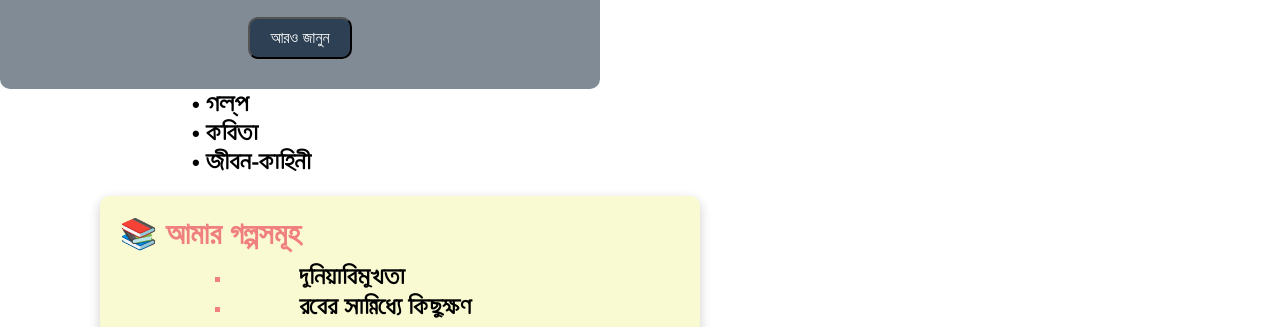
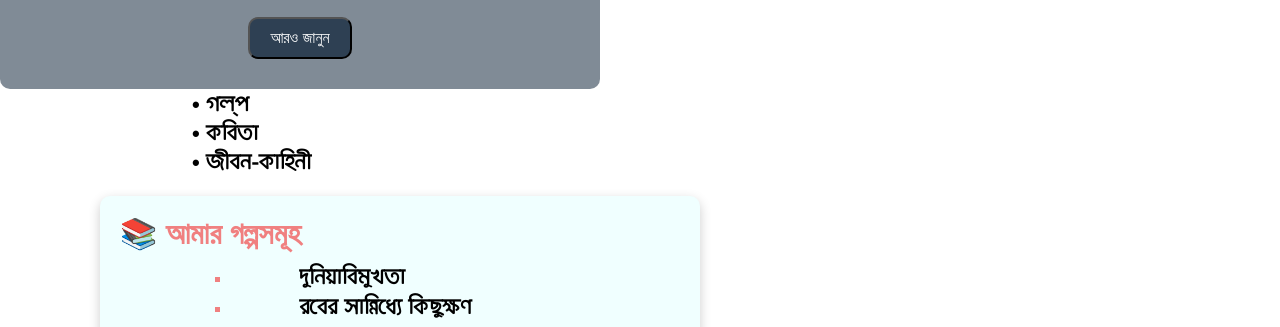
Before and after one commit to noyan508/kalpurush, a plain HTML site: page index.html in a window 1280 px wide. Both pictures are taken after a click on the link "• গল্প". Shown: the part 604-931 px from the top of the page. Drawn offline with Linux system fonts and the light colour scheme; a web font is replaced by a local one.

Commit message:
Update website-style.css

```diff
--- a/website-style.css
+++ b/website-style.css
@@ -172,7 +172,7 @@ body {
   .story-section,
   .poem-section,
   .lifestory-section{
-  background-color: lightgoldenrodyellow;
+  background-color: azure;
   color: lightcoral;
   padding: 20px;
   margin: 20px 100px;
```
